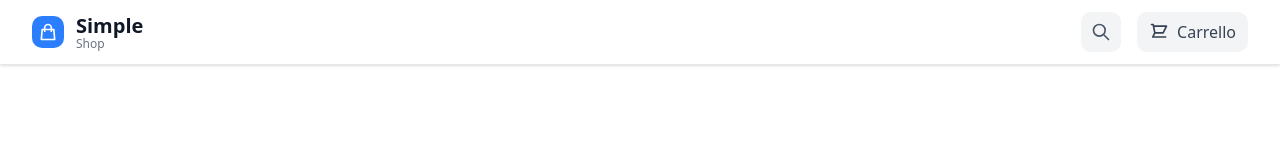
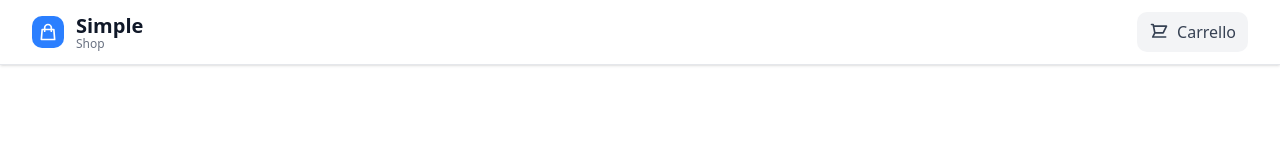
Before and after one commit to Pmatt02/SimpleShop-FE_Gruppo-3, a React (Vite) app: page /cart in a window 1280 px wide. Shown: the top 160 px of the page. Built offline with nearby package versions, Linux system fonts and the light colour scheme.

Commit message:
little fix

```diff
--- a/src/components/Navbar.tsx
+++ b/src/components/Navbar.tsx
@@ -47,13 +47,6 @@ export const Navbar = () => {
           {/* Actions */}
           <div className="flex items-center gap-4">
 
-            {/* Search Button */}
-            <button className="hidden md:flex items-center justify-center w-10 h-10 rounded-lg bg-gray-100 hover:bg-gray-200 transition-colors duration-200 group">
-              <svg className="w-5 h-5 text-gray-600 group-hover:text-gray-700" fill="none" stroke="currentColor" viewBox="0 0 24 24">
-                <path strokeLinecap="round" strokeLinejoin="round" strokeWidth={2} d="M21 21l-6-6m2-5a7 7 0 11-14 0 7 7 0 0114 0z" />
-              </svg>
-            </button>
-
             {/* Cart */}
             <Link to="/cart" className="group relative">
               <div className={`
@@ -79,10 +72,6 @@ export const Navbar = () => {
                 <span className="font-medium hidden sm:block">
                   Carrello
                 </span>
-
-                <span className="font-medium sm:hidden">
-                  {totalItems || '0'}
-                </span>
               </div>
             </Link>
           </div>
--- a/src/pages/CheckoutPage.tsx
+++ b/src/pages/CheckoutPage.tsx
@@ -1,16 +1,19 @@
 import { CheckoutForm } from "@/components/checkout-form/CheckoutForm"
+import { Navbar } from "@/components/Navbar"
 import { Toaster } from "@/components/ui/sonner"
 
 export const CheckoutPage = () => {
 
 
     return (
+        <>
+        <Navbar/>
         <main className="flex items-center justify-center min-h-screen w-screen py-4">
-            {
-                // add Navbar component
-            }
+
             <CheckoutForm/>
             <Toaster position="top-center"/>
         </main>
+        </>
+
     )
 }
```
